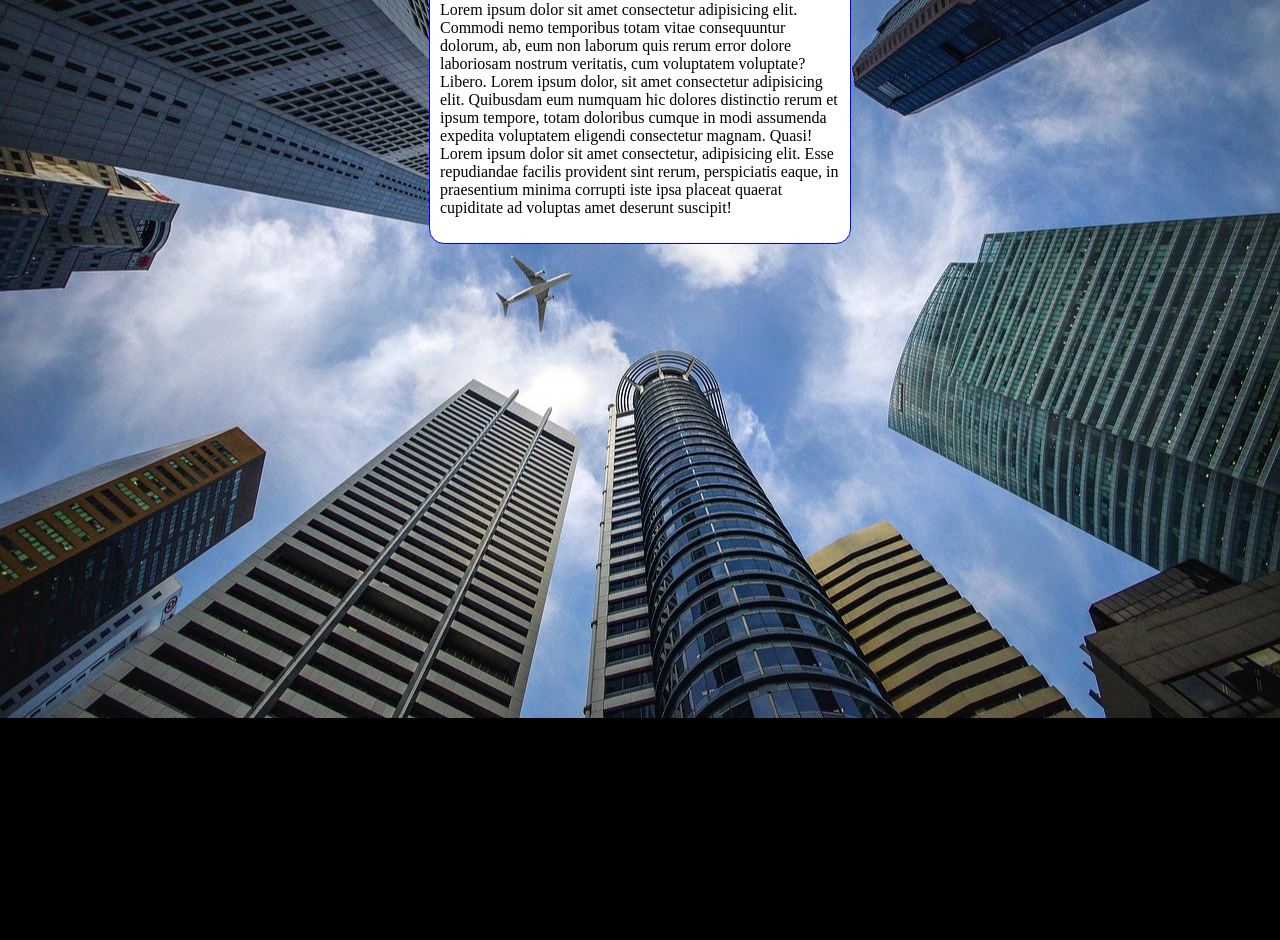
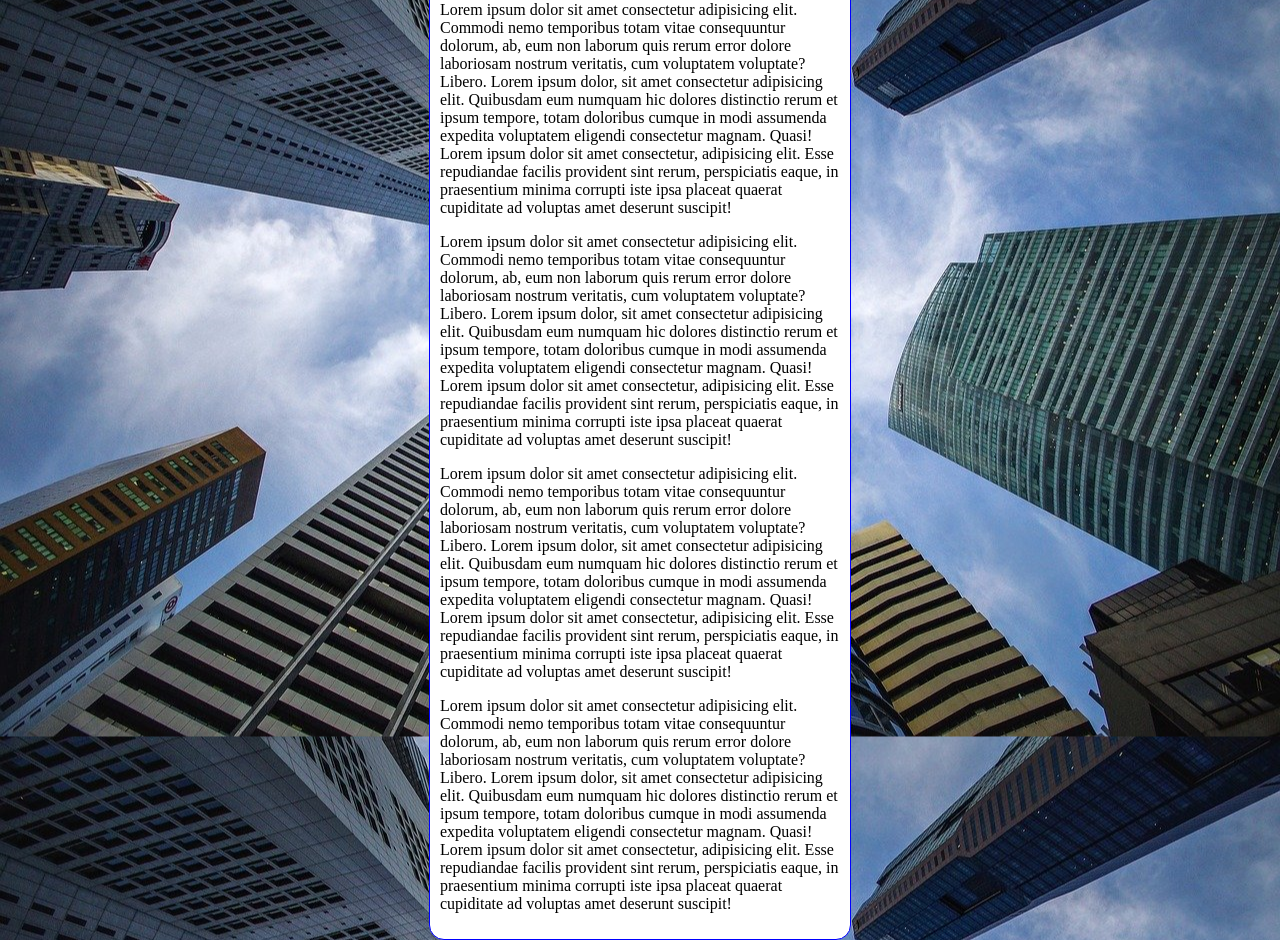
Before and after one commit to lipegmoreira/html-css, a plain HTML site: page exercicios/ex022/fundo006.html in a window 1280 px wide. Shown: the part 98-1038 px from the top of the page. Before the commit the page ends 816 px from the top, so only its background shows below. Drawn offline with Linux system fonts and the light colour scheme.

Commit message:
Mudança no fundo006

```diff
--- a/exercicios/ex022/fundo006.html
+++ b/exercicios/ex022/fundo006.html
@@ -11,7 +11,7 @@
             background-color: black;
             background-image: url('imagens/wallpaper002.jpg');
             background-position: center center;
-            background-repeat: no-repeat;
+            background-repeat: repeat-y;
             background-size: cover;
         }
 
@@ -29,6 +29,9 @@
     <main>
         <h1>Teste de Imagem de Fundo</h1>
         <p>Lorem ipsum dolor sit amet consectetur adipisicing elit. Commodi nemo temporibus totam vitae consequuntur dolorum, ab, eum non laborum quis rerum error dolore laboriosam nostrum veritatis, cum voluptatem voluptate? Libero. Lorem ipsum dolor, sit amet consectetur adipisicing elit. Quibusdam eum numquam hic dolores distinctio rerum et ipsum tempore, totam doloribus cumque in modi assumenda expedita voluptatem eligendi consectetur magnam. Quasi! Lorem ipsum dolor sit amet consectetur, adipisicing elit. Esse repudiandae facilis provident sint rerum, perspiciatis eaque, in praesentium minima corrupti iste ipsa placeat quaerat cupiditate ad voluptas amet deserunt suscipit!</p>
+        <p>Lorem ipsum dolor sit amet consectetur adipisicing elit. Commodi nemo temporibus totam vitae consequuntur dolorum, ab, eum non laborum quis rerum error dolore laboriosam nostrum veritatis, cum voluptatem voluptate? Libero. Lorem ipsum dolor, sit amet consectetur adipisicing elit. Quibusdam eum numquam hic dolores distinctio rerum et ipsum tempore, totam doloribus cumque in modi assumenda expedita voluptatem eligendi consectetur magnam. Quasi! Lorem ipsum dolor sit amet consectetur, adipisicing elit. Esse repudiandae facilis provident sint rerum, perspiciatis eaque, in praesentium minima corrupti iste ipsa placeat quaerat cupiditate ad voluptas amet deserunt suscipit!</p>
+        <p>Lorem ipsum dolor sit amet consectetur adipisicing elit. Commodi nemo temporibus totam vitae consequuntur dolorum, ab, eum non laborum quis rerum error dolore laboriosam nostrum veritatis, cum voluptatem voluptate? Libero. Lorem ipsum dolor, sit amet consectetur adipisicing elit. Quibusdam eum numquam hic dolores distinctio rerum et ipsum tempore, totam doloribus cumque in modi assumenda expedita voluptatem eligendi consectetur magnam. Quasi! Lorem ipsum dolor sit amet consectetur, adipisicing elit. Esse repudiandae facilis provident sint rerum, perspiciatis eaque, in praesentium minima corrupti iste ipsa placeat quaerat cupiditate ad voluptas amet deserunt suscipit!</p>
+        <p>Lorem ipsum dolor sit amet consectetur adipisicing elit. Commodi nemo temporibus totam vitae consequuntur dolorum, ab, eum non laborum quis rerum error dolore laboriosam nostrum veritatis, cum voluptatem voluptate? Libero. Lorem ipsum dolor, sit amet consectetur adipisicing elit. Quibusdam eum numquam hic dolores distinctio rerum et ipsum tempore, totam doloribus cumque in modi assumenda expedita voluptatem eligendi consectetur magnam. Quasi! Lorem ipsum dolor sit amet consectetur, adipisicing elit. Esse repudiandae facilis provident sint rerum, perspiciatis eaque, in praesentium minima corrupti iste ipsa placeat quaerat cupiditate ad voluptas amet deserunt suscipit!</p>
     </main>
 </body>
 </html>
```
